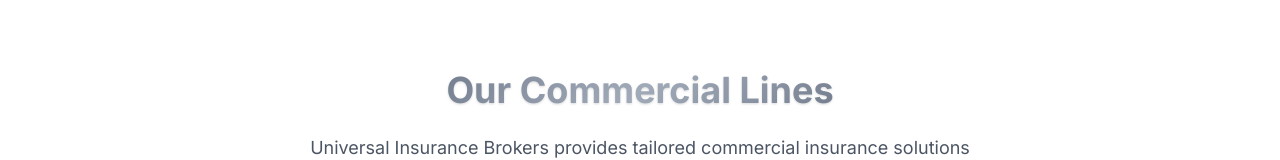
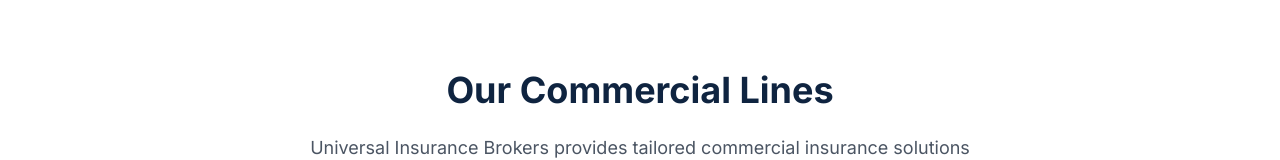
Before and after one commit to amanzor/universalinsurancebroker.com, a Next.js app: page /commercial-insurance in a window 1280 px wide. Shown: the part 430-590 px from the top of the page. Built offline with nearby package versions, Linux system fonts and the light colour scheme.

Commit message:
Make commercial lines heading more visible
Changed 'Our Commercial Lines' heading from heading-silver to text-primary-900
for improved contrast and visibility on the commercial insurance page.

Co-Authored-By: Claude Opus 4.8 <noreply@anthropic.com>

```diff
--- a/src/app/commercial-insurance/page.tsx
+++ b/src/app/commercial-insurance/page.tsx
@@ -121,7 +121,7 @@ export default function CommercialInsurancePage() {
             custom={0}
             className="text-center mb-16"
           >
-            <h2 className="text-3xl md:text-4xl font-bold heading-silver mb-6">
+            <h2 className="text-3xl md:text-4xl font-bold text-primary-900 mb-6">
               Our Commercial Lines
             </h2>
             <p className="text-lg text-gray-600 max-w-2xl mx-auto">
```
